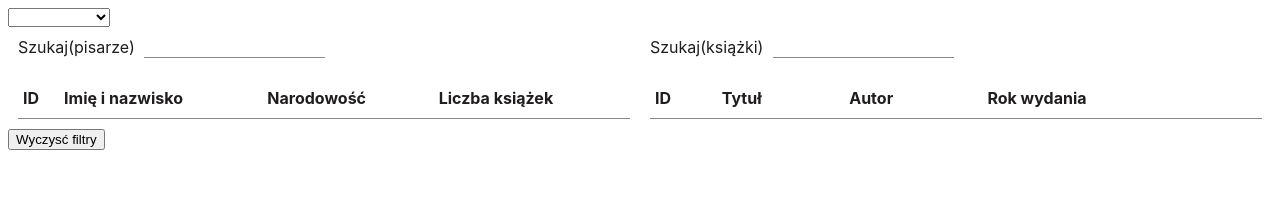
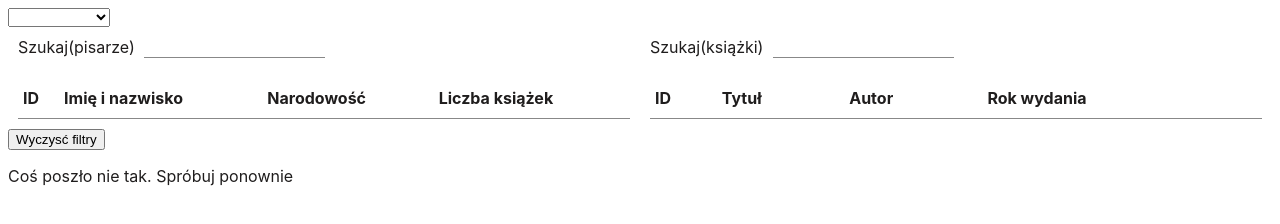
Before and after one commit to lukawski/angular-exercise, a website built with webpack: page src/public/index.html in a window 1280 px wide. Built offline with nearby package versions, Linux system fonts and the light colour scheme; some packages are replaced by stand-ins of ours; no server answers.

Commit message:
Handling error when fetching writers and books

```diff
--- a/src/app/components/Tables/tables.controller.js
+++ b/src/app/components/Tables/tables.controller.js
@@ -18,6 +18,9 @@ function TablesController(TablesApiService, $filter) {
 
       books = transformedBooks;
       writers = transformedWriters;
+    })
+    .catch(() => {
+      this.getError = 'Coś poszło nie tak. Spróbuj ponownie';
     });
 
   this.nationalities = ['amerykańska', 'norweska', 'polska'];
--- a/src/public/index.html
+++ b/src/public/index.html
@@ -64,6 +64,9 @@
     <div class="row">
       <button ng-click="ctrl.clearFilters()">Wyczysć filtry</button>
     </div>
+    <div class="row" ng-if="ctrl.getError">
+      <p>{{ctrl.getError}}</p>
+    </div>
   </div>
 </body>
 </html>
```
